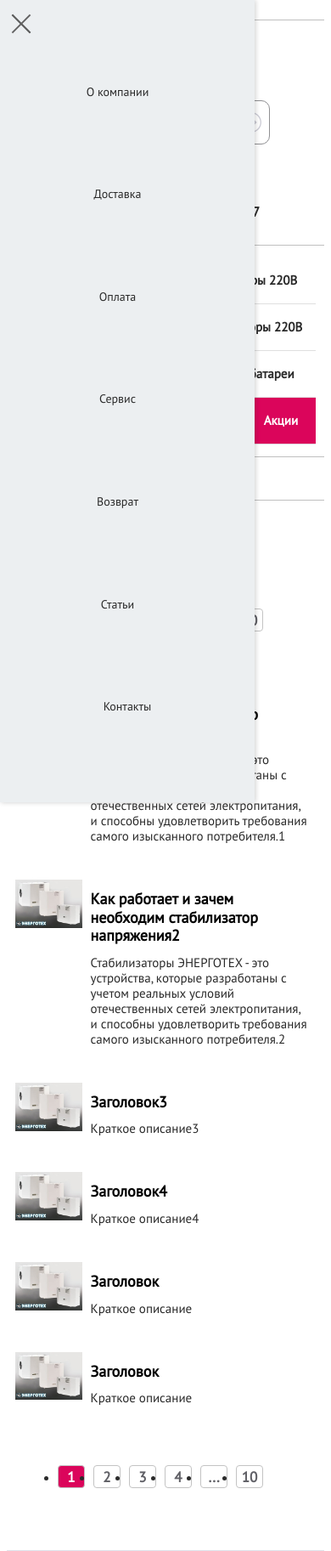
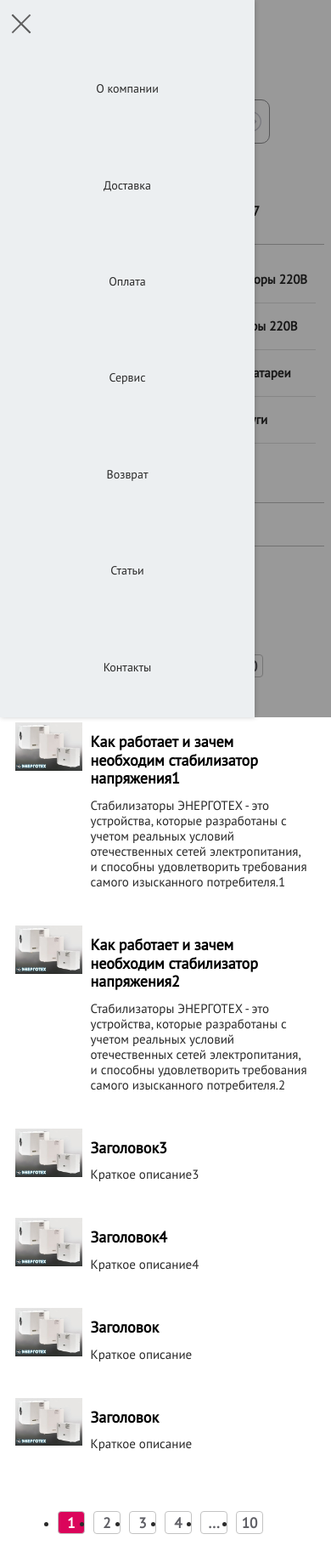
Before and after one commit to semm264/elektro-test.ru, a PHP site: page / in a window 390 px wide, after a click that opens the changed part. Shown: the top 1825 px of the page at 85% size. Run offline with PHP 8.4, Linux system fonts and the light colour scheme; data comes from the database, SQL or seed files in the repository; some libraries are stand-ins or nearby versions.

Commit message:
Доделка и исправление ошибок: - мелочи по стилям (css) - доделка гамбургер меню (js, css)

```diff
--- a/css/style.css
+++ b/css/style.css
@@ -494,6 +494,14 @@
         flex-wrap: wrap;
     }
 
+    .main-menu__item {
+        -webkit-box-flex: 0;
+        -ms-flex-positive: 0;
+        flex-grow: 0;
+        -ms-flex-preferred-size: 33.33333%;
+        flex-basis: 33.33333%;
+    }
+
     .main-menu__link {
         border-bottom: 1px solid #dfdfdf;
     }
@@ -540,6 +548,11 @@
     .top-menu__item {
         margin-bottom: 5px;
     }
+
+    .main-menu__item {
+        -ms-flex-preferred-size: 50%;
+        flex-basis: 50%;
+    }
 }
 
 @media (max-width: 480px) {
@@ -560,8 +573,12 @@
         margin-top: 10px;
     }
 
-    .content, .pagenation {
+    .pagenation {
         padding-left: 0;
+    }
+
+    .content {
+        padding-left: 10px;
     }
 
     .pagenation__items {
@@ -623,9 +640,8 @@
         width: 100%;
         height: 2px;
         background-color: #616161;
-
         transition-property: transform, top;
-        transition-duration: 1s;
+        transition-duration: 0.2s;
         transition-timing-function: ease-out;
     }
 
@@ -637,6 +653,10 @@
     .hamburger-top-menu__line::after {
         content: '';
         top: 8px;
+    }
+
+    .top-menu + .line {
+        display: none
     }
 
     .top-menu__items {
@@ -653,12 +673,17 @@
         background-color: #ECEFF1;
         box-shadow: 1px 0px 6px rgba(0, 0, 0, .2);
         z-index: 1;
+        padding-bottom: 0;
+        -webkit-box-sizing: border-box;
+        box-sizing: border-box;
+        overflow: auto;
     }
 
     .top-menu__item {
         flex: 1 1 100%;
         justify-content: center;
         align-items: center;
+        margin-right: 0;
     }
 
     .top-menu__link {
@@ -691,6 +716,23 @@
         left: 0;
     }
 
+    #hamburger-top-menu:checked ~ .hamburger-top-menu__overlay {
+        position: fixed;
+        z-index: 1;
+        left: 0px;
+        top: 0px;
+        width: 100%;
+        height: 100%;
+        background: #000;
+        -moz-opacity: 0.4;
+        filter: alpha(opacity=40);
+        opacity: 0.4;
+    }
+
+    .hamburger-top-menu__body-active {
+        overflow: hidden;
+    }
+
     /* /hamburger-menu */
 
 }
--- a/index.php
+++ b/index.php
@@ -87,6 +87,7 @@
         <label class="hamburger-top-menu__button" for="hamburger-top-menu">
             <span class="hamburger-top-menu__line"></span>
         </label>
+        <div class="hamburger-top-menu__overlay"></div>
 
         <ul class="top-menu__items flex">
             <li class="top-menu__item"><a class="top-menu__link" href="#">О компании</a></li>
@@ -245,5 +246,18 @@
         </div>
     </div>
 </footer>
+<script src="https://ajax.googleapis.com/ajax/libs/jquery/3.5.1/jquery.min.js"></script>
+<? /* так же можно вынести отдельно ./js/hamburger-menu.js*/ ?>
+<script type="text/javascript">
+    $(document).ready(function () {
+        $(".hamburger-top-menu__button").bind('click', function () {
+            $('body').toggleClass("hamburger-top-menu__body-active");
+        });
+        $(".hamburger-top-menu__overlay").bind('click', function () {
+            $('.hamburger-top-menu__button').trigger('click');
+        });
+    })
+</script>
+<? /* ! ./js/hamburger-menu.js*/ ?>
 </body>
 </html>
```
